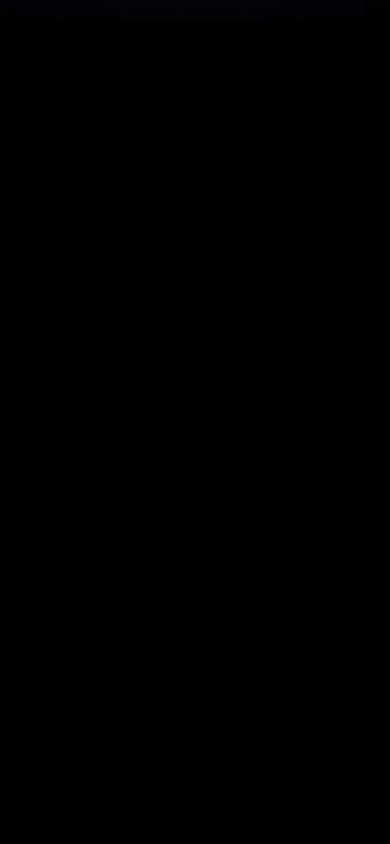
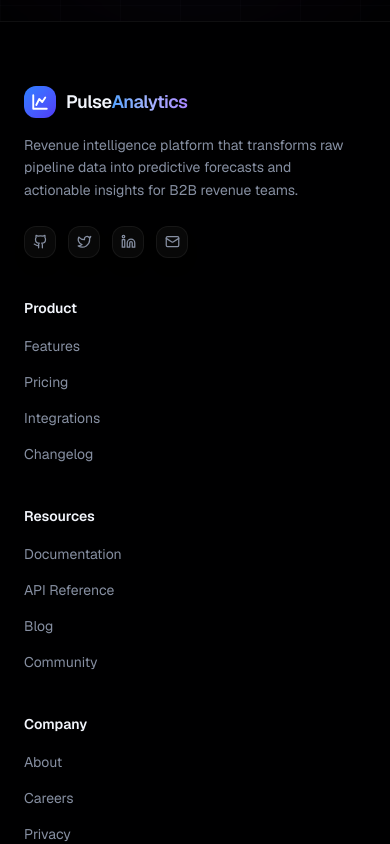
Before and after one commit to anas-khan-antimatter/mkt-pulse-analytics, a Next.js app in the folder pulse-analytics-site/: page / in a window 390 px wide. Shown: the part 9680-10524 px from the top of the page. Before the commit the page ends 9701 px from the top, so only its background shows below. Built offline with nearby package versions, Linux system fonts and the light colour scheme.

Commit message:
antimatter: checkpoint ch_muna2ojo_1

```diff
--- a/pulse-analytics-site/src/app/layout.tsx
+++ b/pulse-analytics-site/src/app/layout.tsx
@@ -1,7 +1,8 @@
 import type { Metadata } from "next";
-import { Geist, Geist_Mono, Inter } from "next/font/google";
+import { Geist, Geist_Mono } from "next/font/google";
 import "./globals.css";
 import Navbar from "@/components/Navbar";
+import Footer from "@/components/Footer";
 
 const geistSans = Geist({
   variable: "--font-geist-sans",
@@ -33,6 +34,7 @@ export default function RootLayout({ children }: { children: React.ReactNode })
       <body className="min-h-full flex flex-col">
         <Navbar />
         <main className="flex-1">{children}</main>
+        <Footer />
       </body>
     </html>
   );
--- /dev/null
+++ b/pulse-analytics-site/src/components/Footer.tsx
@@ -0,0 +1,128 @@
+"use client";
+
+import { motion } from "framer-motion";
+import { Github, Twitter, Linkedin, Mail, Heart } from "lucide-react";
+
+const footerLinks = {
+  Product: [
+    { label: "Features", href: "#features" },
+    { label: "Pricing", href: "#pricing" },
+    { label: "Integrations", href: "#" },
+    { label: "Changelog", href: "#" },
+  ],
+  Resources: [
+    { label: "Documentation", href: "#docs" },
+    { label: "API Reference", href: "#" },
+    { label: "Blog", href: "#" },
+    { label: "Community", href: "#" },
+  ],
+  Company: [
+    { label: "About", href: "#" },
+    { label: "Careers", href: "#" },
+    { label: "Privacy", href: "#" },
+    { label: "Terms", href: "#" },
+  ],
+};
+
+const socialLinks = [
+  { icon: Github, href: "#", label: "GitHub" },
+  { icon: Twitter, href: "#", label: "Twitter" },
+  { icon: Linkedin, href: "#", label: "LinkedIn" },
+  { icon: Mail, href: "#", label: "Email" },
+];
+
+export default function Footer() {
+  return (
+    <footer className="relative border-t border-white/[0.06] bg-background">
+      <div className="max-w-7xl mx-auto px-6 lg:px-8 py-16">
+        <div className="grid sm:grid-cols-2 lg:grid-cols-5 gap-10">
+          {/* Brand */}
+          <motion.div
+            initial={{ opacity: 0, y: 20 }}
+            whileInView={{ opacity: 1, y: 0 }}
+            viewport={{ once: true }}
+            transition={{ duration: 0.4 }}
+            className="lg:col-span-2"
+          >
+            <a href="#" className="flex items-center gap-2.5 group mb-4">
+              <div className="w-8 h-8 rounded-lg bg-gradient-to-br from-blue-500 to-indigo-600 flex items-center justify-center">
+                <svg
+                  width="18"
+                  height="18"
+                  viewBox="0 0 24 24"
+                  fill="none"
+                  stroke="white"
+                  strokeWidth="2.5"
+                  strokeLinecap="round"
+                  strokeLinejoin="round"
+                >
+                  <path d="M3 3v18h18" />
+                  <path d="M7 16l4-8 4 4 4-6" />
+                </svg>
+              </div>
+              <span className="font-semibold text-lg tracking-tight">
+                Pulse<span className="gradient-text">Analytics</span>
+              </span>
+            </a>
+            <p className="text-sm text-muted-foreground max-w-xs mb-6 leading-relaxed">
+              Revenue intelligence platform that transforms raw pipeline data into
+              predictive forecasts and actionable insights for B2B revenue teams.
+            </p>
+            <div className="flex items-center gap-3">
+              {socialLinks.map((social) => {
+                const Icon = social.icon;
+                return (
+                  <a
+                    key={social.label}
+                    href={social.href}
+                    aria-label={social.label}
+                    className="w-8 h-8 rounded-lg glass flex items-center justify-center hover:bg-white/10 transition-colors"
+                  >
+                    <Icon size={15} className="text-muted-foreground" />
+                  </a>
+                );
+              })}
+            </div>
+          </motion.div>
+
+          {/* Link columns */}
+          {Object.entries(footerLinks).map(([category, links], index) => (
+            <motion.div
+              key={category}
+              initial={{ opacity: 0, y: 20 }}
+              whileInView={{ opacity: 1, y: 0 }}
+              viewport={{ once: true }}
+              transition={{ duration: 0.4, delay: 0.1 * index }}
+            >
+              <h4 className="text-sm font-semibold mb-4">{category}</h4>
+              <ul className="space-y-3">
+                {links.map((link) => (
+                  <li key={link.label}>
+                    <a
+                      href={link.href}
+                      className="text-sm text-muted-foreground hover:text-foreground transition-colors"
+                    >
+                      {link.label}
+                    </a>
+                  </li>
+                ))}
+              </ul>
+            </motion.div>
+          ))}
+        </div>
+      </div>
+
+      {/* Bottom bar */}
+      <div className="border-t border-white/[0.06] py-6">
+        <div className="max-w-7xl mx-auto px-6 lg:px-8 flex flex-col sm:flex-row items-center justify-between gap-4">
+          <p className="text-xs text-muted-foreground/60">
+            &copy; {new Date().getFullYear()} Pulse Analytics, Inc. All rights reserved.
+          </p>
+          <p className="text-xs text-muted-foreground/60 flex items-center gap-1">
+            Made with <Heart size={11} className="text-red-400" /> for revenue ops teams
+          </p>
+        </div>
+      </div>
+    </footer>
+  );
+}
```
